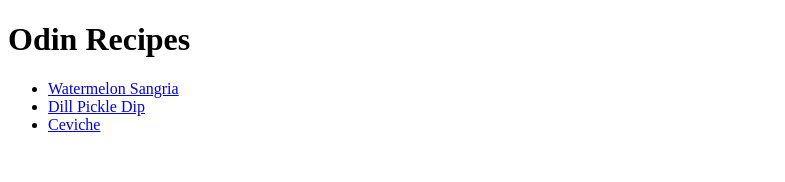
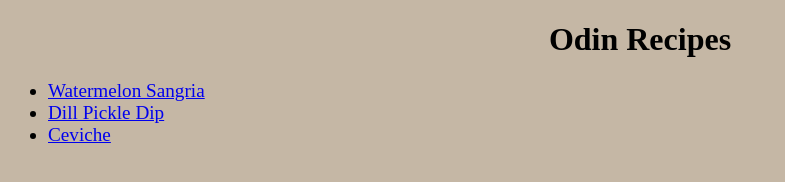
Before and after one commit to kevinnardelli/odin-recipes, a plain HTML site: page index.html in a window 1280 px wide. Shown: the whole page, without its empty margins (0-785 px from the left). Drawn offline with Linux system fonts and the light colour scheme.

Commit message:
Add style to home page

```diff
--- a/index.html
+++ b/index.html
@@ -3,13 +3,14 @@
 <head>
   <meta charset="UTF-8">
   <title>Odin Recipes</title>
+  <link rel="stylesheet" href="styles.css">
 </head>
 <body>
   <h1>Odin Recipes</h1>
-  <ul>
-    <li><a href="recipes/watermelon-sangria.html">Watermelon Sangria</a></li>
-    <li><a href="recipes/dill-pickle-dip.html">Dill Pickle Dip</a></li>
-    <li><a href="recipes/ceviche.html">Ceviche</a></li>
+  <ul class="list">
+    <li id="wm-sangria"><a href="recipes/watermelon-sangria.html">Watermelon Sangria</a></li>
+    <li id="dill-pickle"><a href="recipes/dill-pickle-dip.html">Dill Pickle Dip</a></li>
+    <li id="ceviche"><a href="recipes/ceviche.html">Ceviche</a></li>
   </ul>
 </body>
 </html>
--- /dev/null
+++ b/styles.css
@@ -0,0 +1,16 @@
+* {
+  background-color: rgb(197, 183, 165);
+  text-align: center;
+}
+
+h1 {
+  font-family: 'Times New Roman', Times, serif;
+}
+
+.list {
+  font-size: larger;
+}
+
+li {
+  text-align: left;
+}
```
